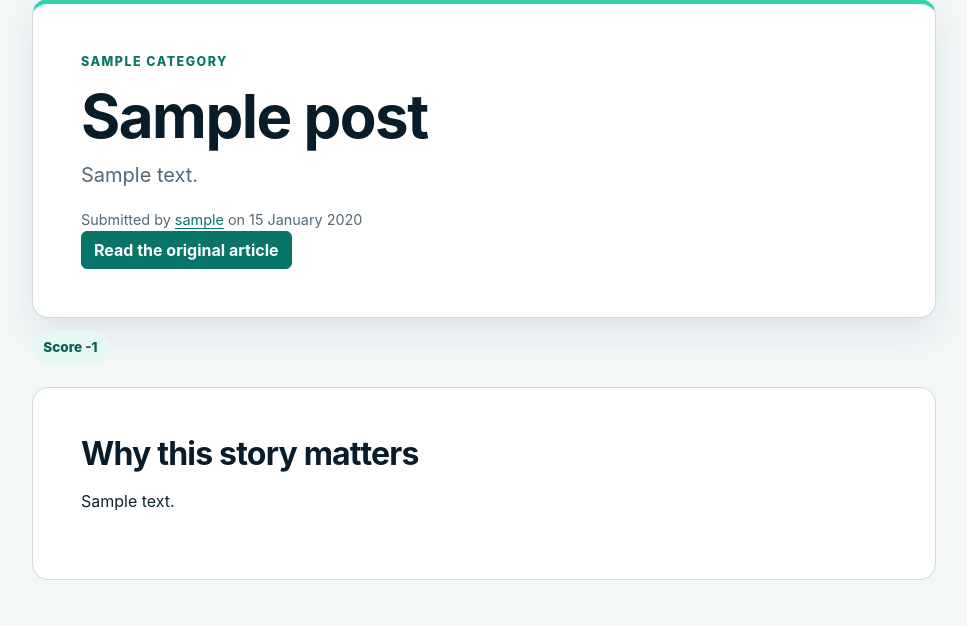
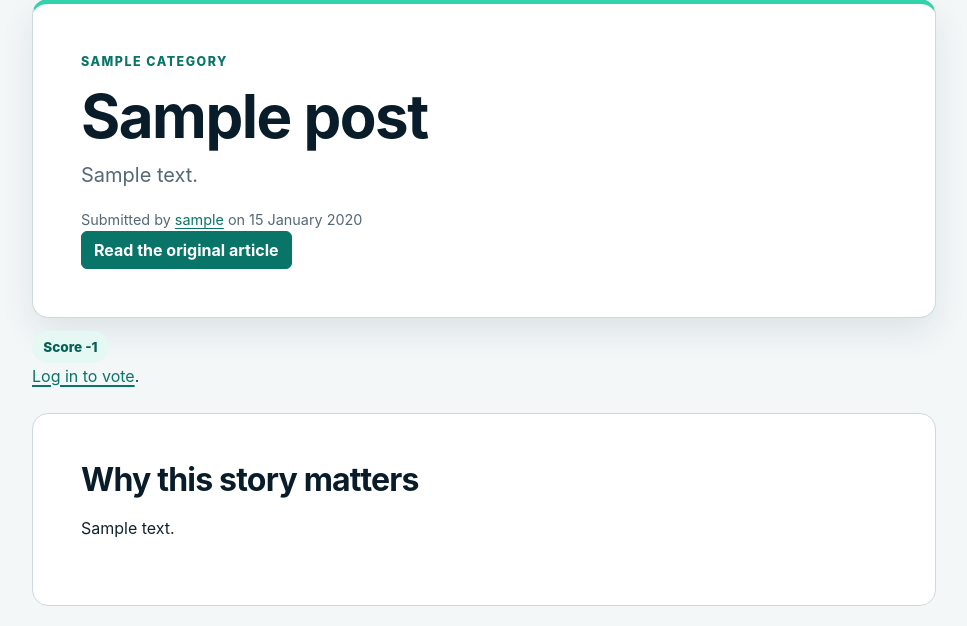
Before and after one commit to AbdulkadirKhoujja/codeinstitute-milestone-3-project, a Django app: page /posts/1/ in a window 1280 px wide. Shown: the part 141-767 px from the top of the page, without its empty margins (156-1123 px from the left). Run offline with Django 5.2, Linux system fonts and the light colour scheme; tables that the repository leaves empty hold one stand-in row (values such as "Sample post").

Commit message:
feat: add accessible story vote controls

```diff
--- a/news/views.py
+++ b/news/views.py
@@ -39,14 +39,21 @@ SORT_OPTIONS = (
 def post_detail_context(request, post, comment_form=None):
     """Build the discussion context shared by detail and invalid forms."""
     visible_comments = Q(is_approved=True)
+    current_vote = None
     if request.user.is_authenticated:
         visible_comments |= Q(author=request.user)
         comment_form = comment_form or CommentForm()
+        if post.status == Post.Status.PUBLISHED:
+            current_vote = post.votes.filter(user=request.user).values_list(
+                "value",
+                flat=True,
+            ).first()
     return {
         "comment_form": comment_form,
         "comments": post.comments.filter(visible_comments).select_related(
             "author"
         ),
+        "current_vote": current_vote,
         "post": post,
         "score": post.votes.aggregate(
             score=Coalesce(
--- a/templates/news/post-detail.html
+++ b/templates/news/post-detail.html
@@ -35,6 +35,35 @@
     <section class="vote-panel" aria-labelledby="rating-heading">
       <h2 class="visually-hidden" id="rating-heading">Community rating</h2>
       <p class="story-score" id="vote-score" aria-live="polite">Score {{ score }}</p>
+      {% if post.status == "published" %}
+        {% if user.is_authenticated %}
+          <div class="vote-controls" data-vote-controls>
+            <form method="post" action="{% url 'news:post-vote' post.pk %}" data-vote-form>
+              {% csrf_token %}
+              <input type="hidden" name="value" value="1">
+              <button
+                class="btn btn-outline-primary"
+                type="submit"
+                data-vote-value="1"
+                aria-pressed="{% if current_vote == 1 %}true{% else %}false{% endif %}"
+              >Upvote</button>
+            </form>
+            <form method="post" action="{% url 'news:post-vote' post.pk %}" data-vote-form>
+              {% csrf_token %}
+              <input type="hidden" name="value" value="-1">
+              <button
+                class="btn btn-outline-primary"
+                type="submit"
+                data-vote-value="-1"
+                aria-pressed="{% if current_vote == -1 %}true{% else %}false{% endif %}"
+              >Downvote</button>
+            </form>
+          </div>
+          <p class="vote-feedback visually-hidden" data-vote-feedback role="status"></p>
+        {% else %}
+          <p><a href="{% url 'accounts:login' %}?next={{ request.path|urlencode }}">Log in to vote</a>.</p>
+        {% endif %}
+      {% endif %}
     </section>
 
     <section class="story-detail__content" aria-labelledby="context-heading">
```
Also changed, not shown: news/tests/test_voting.py (+66 -0 lines).
